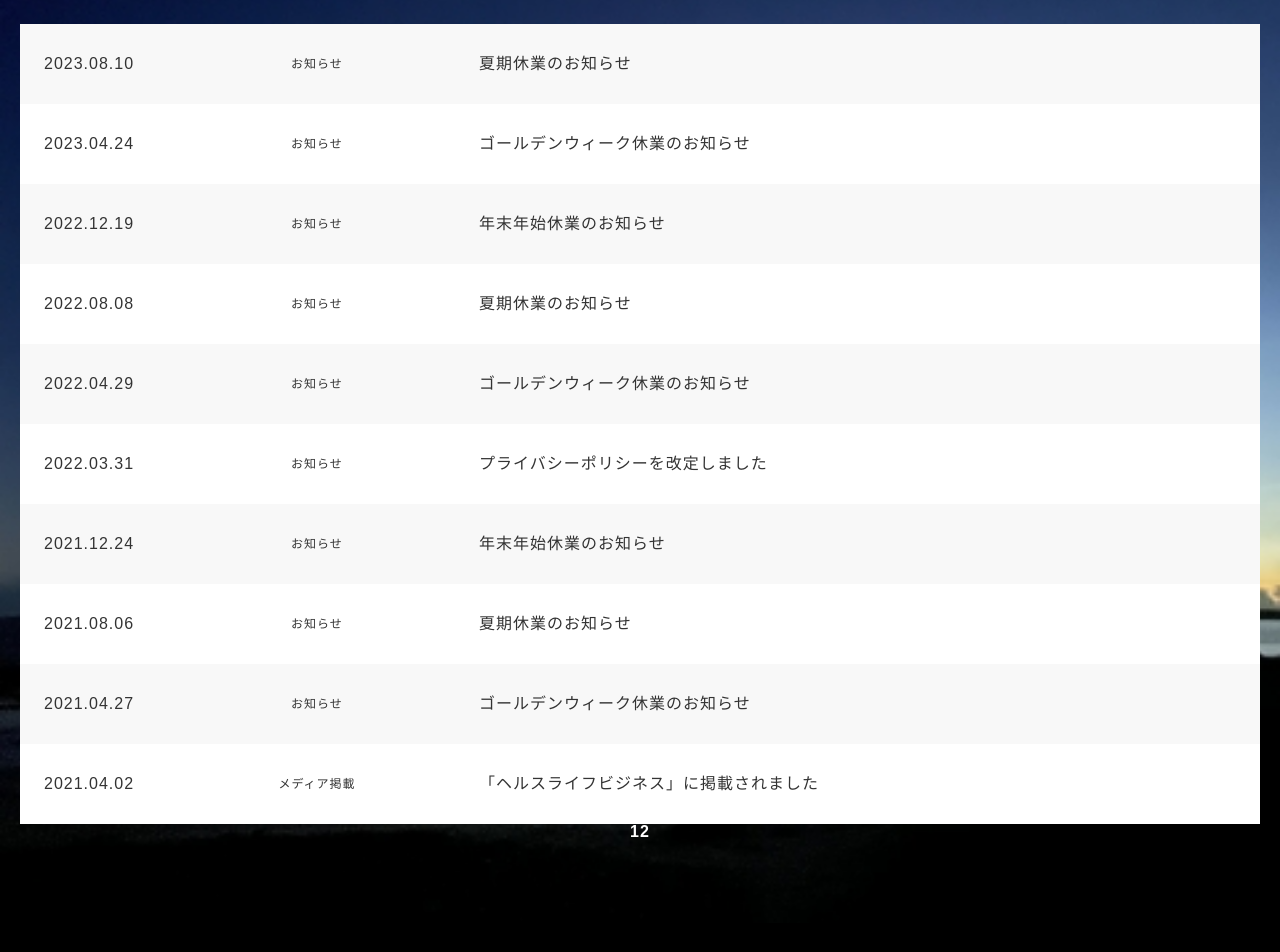
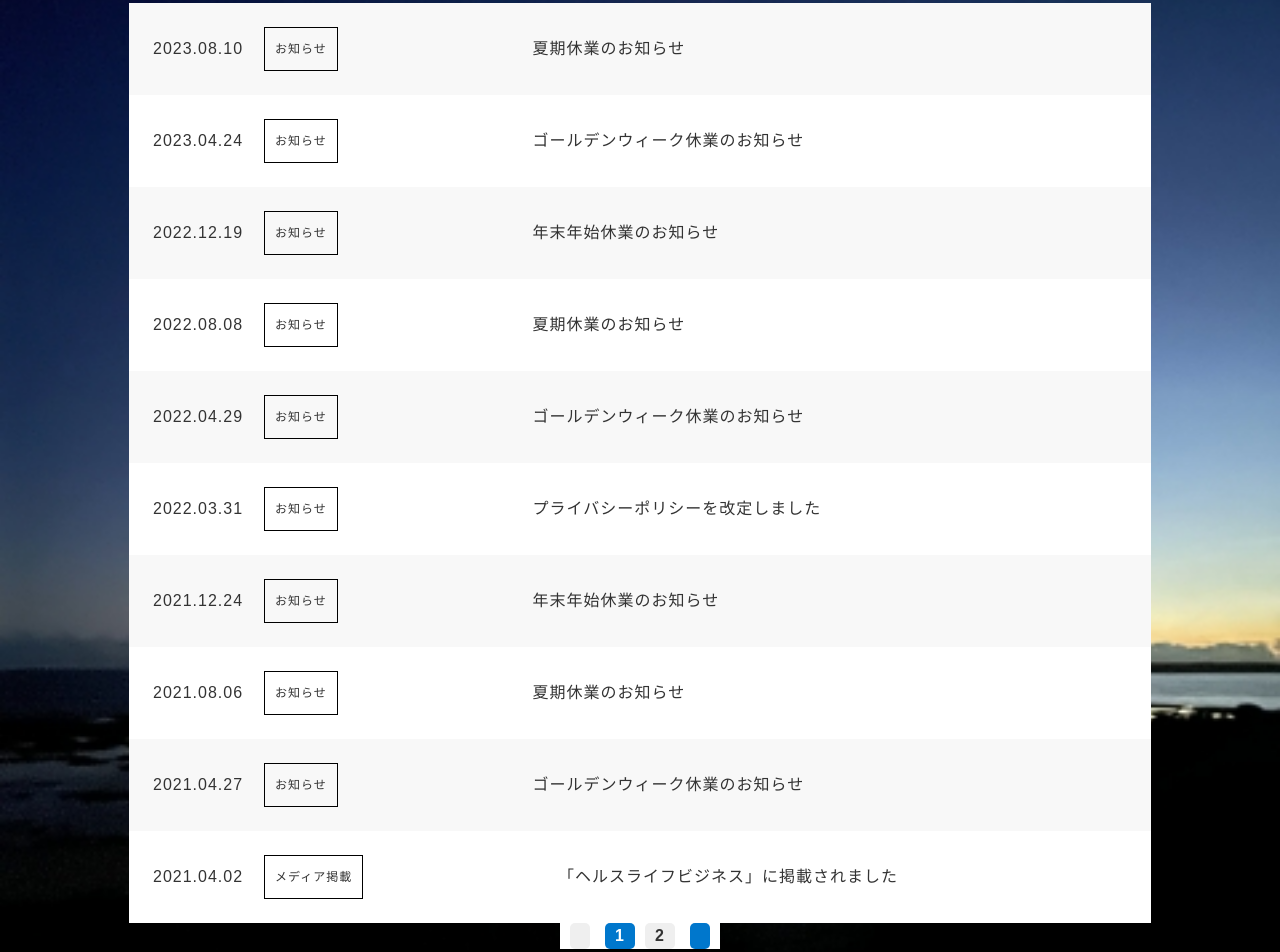
Before and after one commit to yanagisawa0519/hp2, a plain HTML site: page hp2/html/notification.html in a window 1280 px wide. Shown: the part 908-1860 px from the top of the page. Drawn offline with Linux system fonts and the light colour scheme.

Commit message:
first commit

```diff
--- a/hp2/css/business.css
+++ b/hp2/css/business.css
@@ -7,7 +7,6 @@ html {
 body {
         font-family: 'Noto Sans JP', sans-serif;
 
-  line-height: 1.8;
   letter-spacing: 1px;
   word-break: break-all;
   color: #333;
@@ -578,7 +577,6 @@ color: #fff;
    line-height: 1.8;
 }
 
-
 .footer-wrapper{
 color: #fff;
   background-color: #08193E
@@ -588,41 +586,21 @@ li .footer-wrapper__list a{
   color: #fff;
 }
 
-.list-menu{
-  display: flex;
-  top: 0;
-  color: #fff;
-  width: 100%;
-
-}
-
 
 .footer-wrapper__list{
   display: flex;
-  justify-content: space-around;
   top: 0;
   color: #fff;
   width: 100%;
 }
 
-ul .footer-wrapper__list__item{
-  padding-top: 51px;
-  padding-bottom: 51px;
+ul.footer-wrapper__list {
+    margin: auto;
+    justify-content: space-around;
+    color: #fff;
 }
 
-.footer-wrapper__nav__list__item{
-  padding-top: 51px;
-  padding-bottom: 51px;
-}
-
-
-.wrap-sns {
-    margin-left: 905px;
-}
-.wrap-sns {
-    margin-top: 6px;
-}
-.footer-wrapper__list a{
+.footer-wrapper__list li{
   color: #fff;
 }
 
@@ -636,12 +614,34 @@ ul .footer-wrapper__list__item{
   text-decoration: underline; /* ホバー時に下線を表示 */
 }
 
-.wrap-sns {
-    margin-left: 905px;
+li.footer-wrapper__list__item {
+    color: #fff;
 }
-.wrap-sns {
-    margin-top: 6px;
+
+.header-wrapper__list__item a{
+  color: #fff;
 }
+
+
+.footer-wrapper__nav__list__item a{
+  color: #fff;
+
+}
+
+
+
+ul .footer-wrapper__list__item{
+  padding-top: 51px;
+  padding-bottom: 51px;
+}
+
+.footer-wrapper__nav__list__item{
+  padding-top: 51px;
+  padding-bottom: 51px;
+}
+
+
+
 
 .footer-wrapper__sns {
   text-align: center;
@@ -655,33 +655,17 @@ ul .footer-wrapper__list__item{
 .icon-pic img {
   width: 100px; /* 幅を100pxに設定 */
   height: auto; /* 高さは自動調整 */
-    margin-left: 60%;
-
+  margin-left: 60%;
 }
 
-.header-wrapper__list__item a{
-  color: #fff;
+.wrap-sns{
+  margin-right: 5%;
 }
 
-
-
-
-.header-wrapper__nav__list__item a {
-
-color: #000;
-
-}
-
-.inquiry {
-}
 
 .footer-wrapper__sns__icon {
   display: inline-block;
   margin-right: 20px; /* アイコン間の間隔を設定 */
-}
-
-.wrap-sns{
-  margin-right: 5%;
 }
 
 /* 他の既存のスタイルはそのまま */
@@ -692,6 +676,13 @@ color: #000;
 
 .footer-wrapper__sns__icon1{
   color:white
+}
+
+ .wrap-sns {
+    margin-left: 905px;
+}
+ .wrap-sns {
+    margin-top: 6px;
 }
 
 .socialEffect__link {
--- a/hp2/css/index.css
+++ b/hp2/css/index.css
@@ -616,10 +616,10 @@ ul .footer-wrapper__list__item{
   color:white
 }
 
-.wrap-sns {
+ .wrap-sns {
     margin-left: 905px;
 }
-.wrap-sns {
+ .wrap-sns {
     margin-top: 6px;
 }
 
--- a/hp2/css/notification.css
+++ b/hp2/css/notification.css
@@ -11,10 +11,13 @@ header#header {
     font-family: 'Noto Sans JP', sans-serif;
 
 }
+
+body {
+    line-height: 0;
+}
 body {
         font-family: 'Noto Sans JP', sans-serif;
 
-  line-height: 1.8;
   letter-spacing: 1px;
   word-break: break-all;
   color: #333;
@@ -243,7 +246,6 @@ ol, ul {
     display: flex;
     justify-content: center;
     align-items: center;
-    width: 324px;
     font-size: .75rem;
     line-height: 2rem;
 }
@@ -251,6 +253,9 @@ ol, ul {
     transition: all .2s;
 }
 
+span.contents__newsTaxonomyArticleTitle {
+    margin-left: 20%;
+}
 
 
 .contents__newsTaxonomyArticle > li > a .contents__newsTaxonomyArticleTitle {
@@ -286,9 +291,16 @@ ol, ul {
 
     box-sizing: border-box;
     margin: 0px auto;
-    padding: 0 20px;
+    padding: 0 129px;
     position: relative;
 }
+
+.contents__newsTaxonomyArticleTaxonomy {
+    border: 1px solid #000; /* 枠線のスタイルと色を設定 */
+    padding: 5px 10px; /* 枠線とテキストの間隔を調整 */
+    /* 他のスタイルを追加 */
+}
+
 
 
 .pc-news>.main>.container>.contents>.left>.paging[data-v-299c286f] {
@@ -301,6 +313,53 @@ ol, ul {
     font-weight: 700;
 }
 
+/* ページネーション全体にスタイルを適用 */
+.app-pagination.paging {
+    display: flex;
+    justify-content: center;
+    align-items: center;
+    margin: 20px 0; /* 適切なマージンを設定 */
+}
+
+/* 前へと次へのボタンスタイル */
+.app-pagination.paging .prev,
+.app-pagination.paging .next {
+    padding: 5px 10px;
+    background-color: #0077CC;
+    color: white;
+    border-radius: 5px;
+    margin: 0 10px; /* ボタン間のマージンを調整 */
+    cursor: not-allowed; /* 無効なボタンのスタイル */
+}
+
+div.app-pagination.paging {
+    margin: 0 auto;
+    background-color: #fff;
+}
+
+/* ページ番号のリンクスタイル */
+.app-pagination.paging .page {
+    padding: 5px 10px;
+    background-color: #EFEFEF;
+    border-radius: 5px;
+    margin: 0 5px; /* ページ番号間のマージンを調整 */
+    text-decoration: none; /* リンクの下線を非表示 */
+    color: #333;
+}
+
+/* 現在のページのリンクスタイル */
+.app-pagination.paging .page.-current {
+    background-color: #0077CC;
+    color: white;
+}
+
+/* 無効なボタンのスタイル */
+.app-pagination.paging .prev.-disabled,
+.app-pagination.paging .next.-disabled {
+    background-color: #EFEFEF;
+    color: #999;
+    cursor: not-allowed;
+}
 
 
 .combi-exe{
```
Also changed, not shown: hp2/css/fee.flow.css (+14 -1 lines), hp2/html/fee.flow.html (+1 -1 lines).
